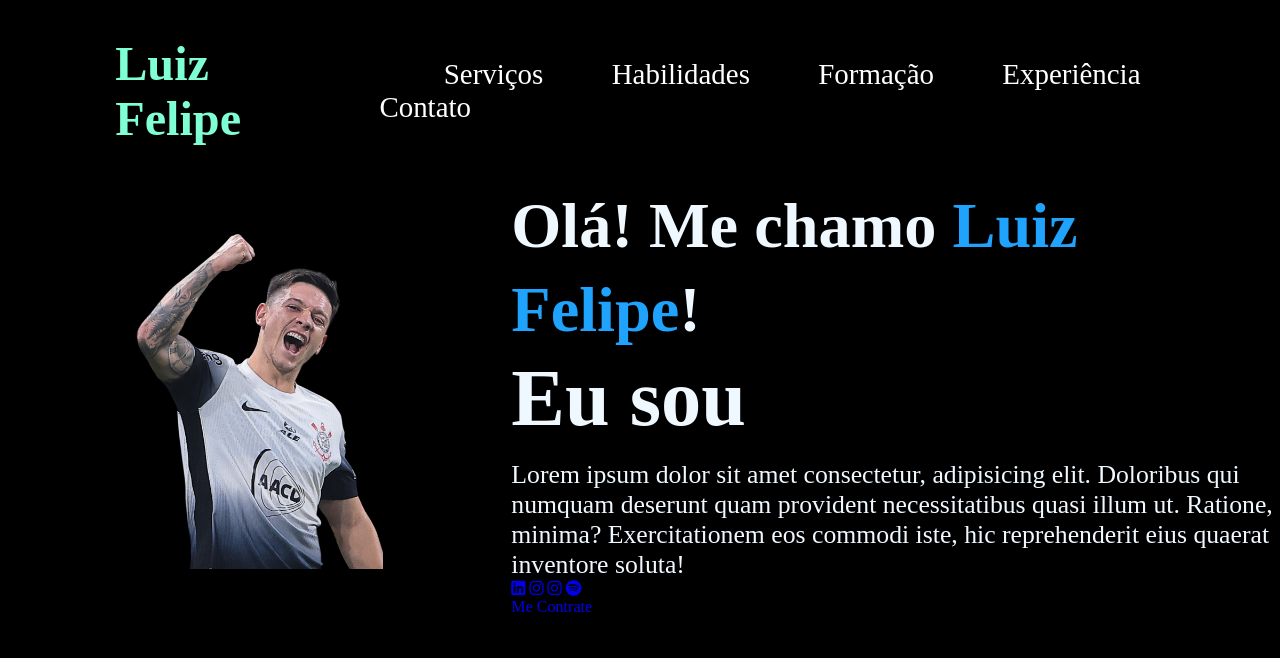
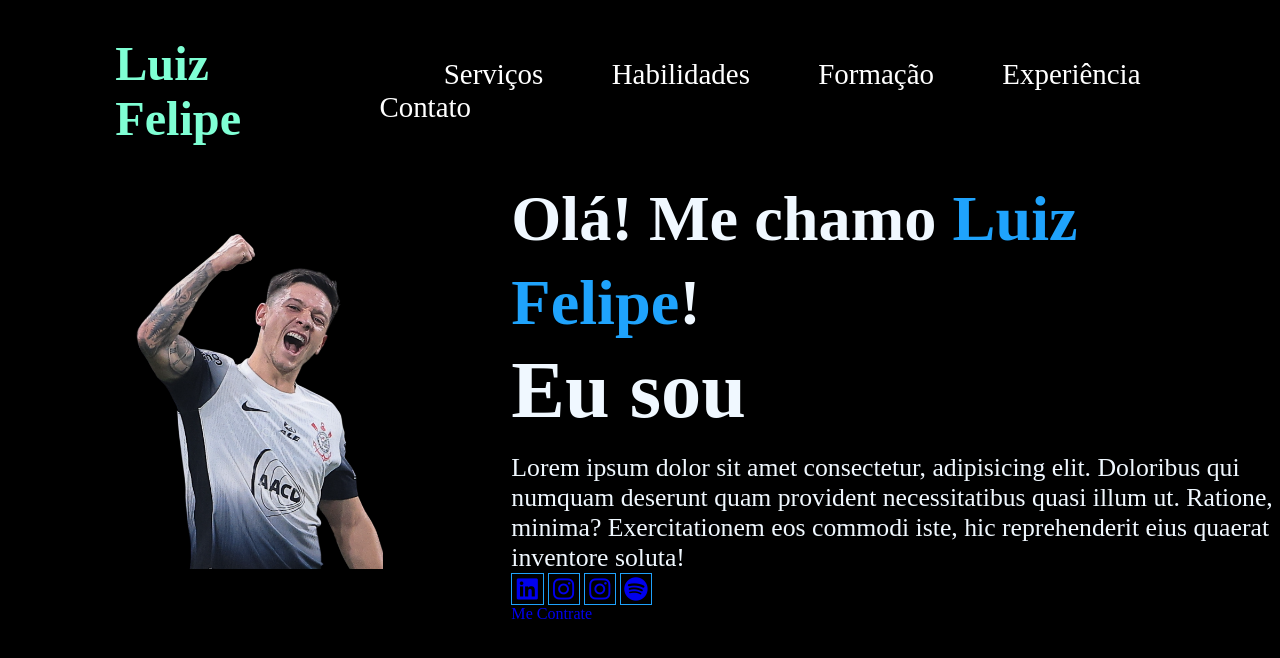
Before and after one commit to poetry-luigi/site-2.0, a plain HTML site: page index.html in a window 1280 px wide. Shown: the top 658 px of the page. Drawn offline with Linux system fonts and the light colour scheme; a web font is replaced by a local one.

Commit message:
gheh
yuhtjt

```diff
--- a/css/estilo.css
+++ b/css/estilo.css
@@ -93,3 +93,13 @@ span{
 .home-img img:hover{
     transform: scale(1.1);
 }
+.social-icons a{
+    display: inline-flex;
+    justify-content: center;
+    align-items: center;
+    width: 2rem;
+    height: 2rem;
+    background-color: transparent;
+    font-size: 1.5rem;
+    border: 0.1rem solid rgb(31, 163, 252);
+}
```
